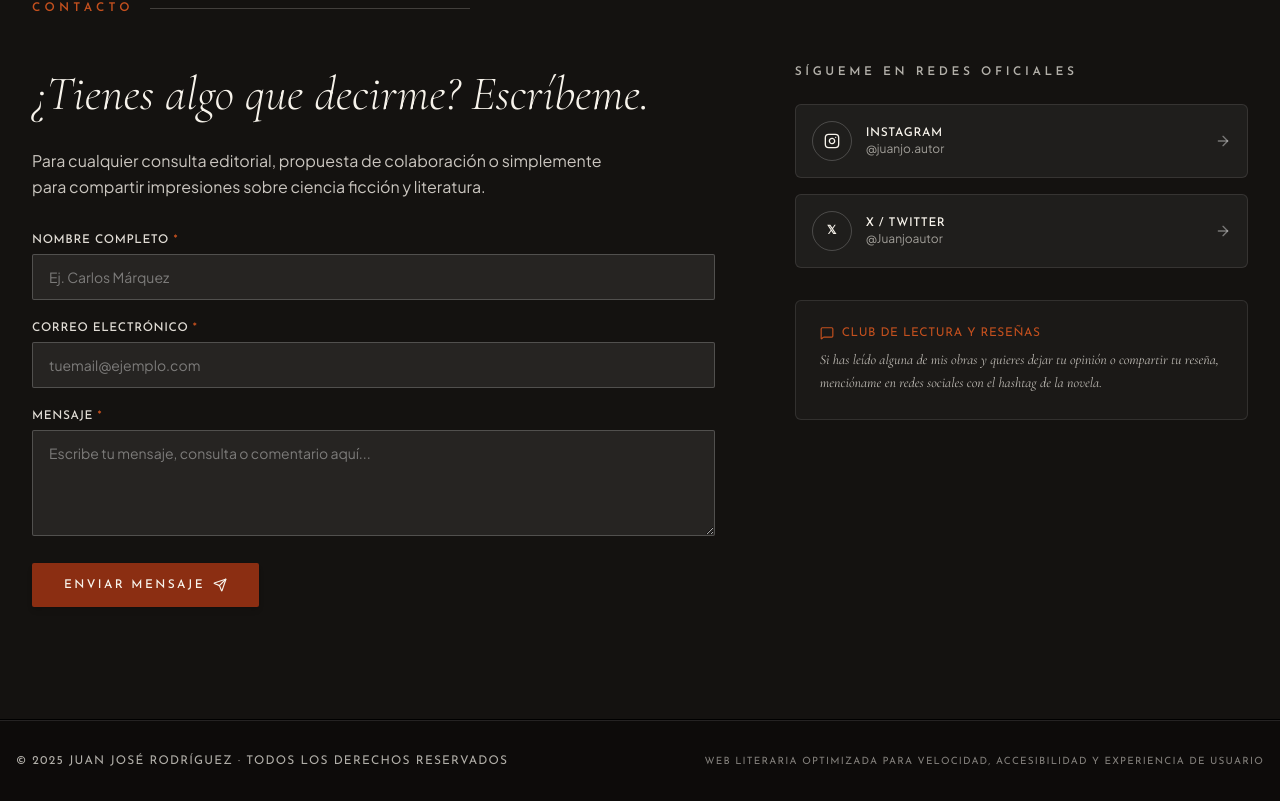
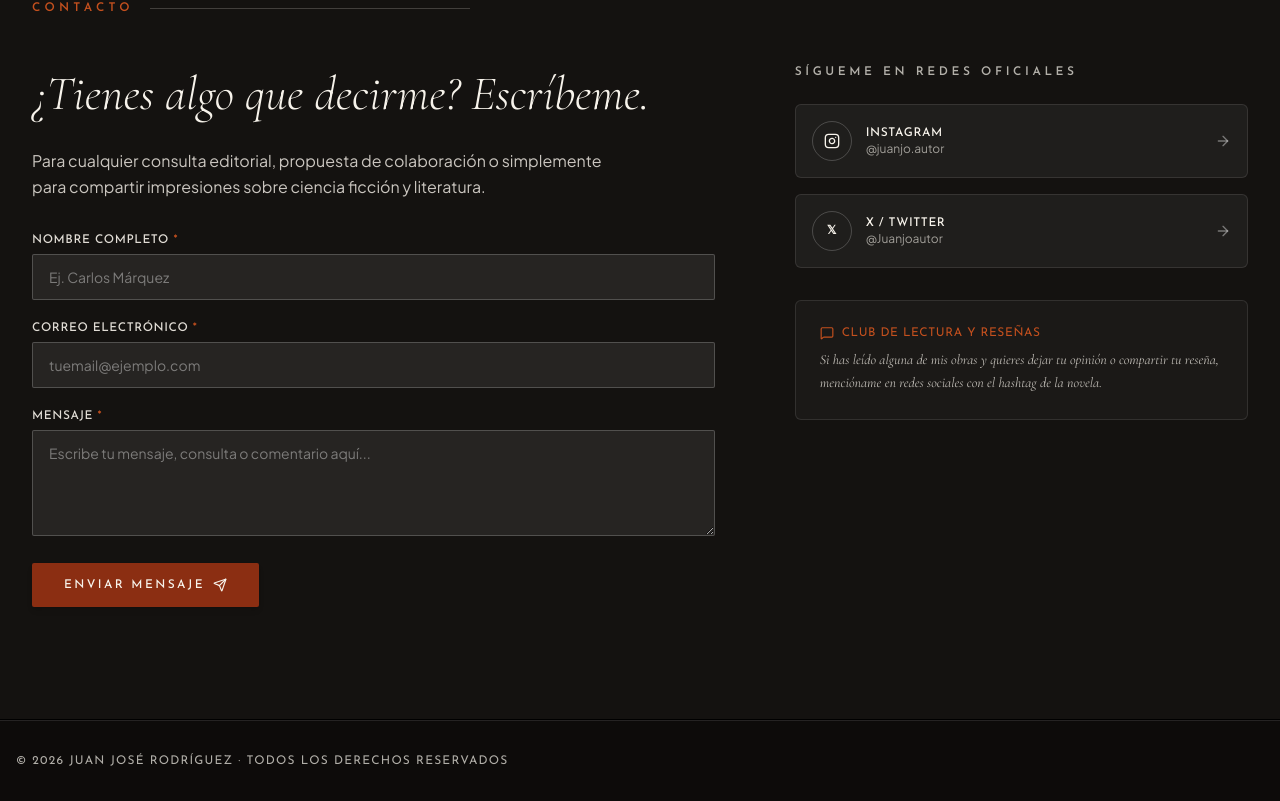
Before and after one commit to juanjoserodriguezautor/juanjoserodriguezautor.github.io, a React (Vite) app: page / in a window 1280 px wide. Shown: the part 2877-3678 px from the top of the page. Built offline with nearby package versions, Linux system fonts and the light colour scheme.

Commit message:
Update Footer.tsx

```diff
--- a/src/components/Footer.tsx
+++ b/src/components/Footer.tsx
@@ -8,10 +8,9 @@ export const Footer: React.FC = () => {
       className="bg-[#0D0B0A] text-[#F7F3EB]/70 py-8 px-4 text-center border-t border-white/10"
     >
       <div className="max-w-7xl mx-auto flex flex-col sm:flex-row items-center justify-between gap-4 font-sans-clean text-xs tracking-widest uppercase">
-        <p>© 2025 {AUTHOR_INFO.name} · Todos los derechos reservados</p>
+        <p>© 2026 {AUTHOR_INFO.name} · Todos los derechos reservados</p>
         <p className="text-[#F7F3EB]/50 text-[10px]">
-          Web literaria optimizada para velocidad, accesibilidad y experiencia de usuario
-        </p>
+                 </p>
       </div>
     </footer>
   );
```
